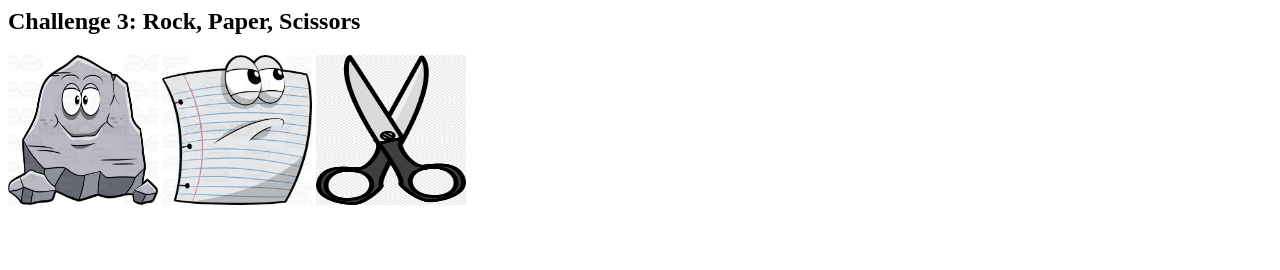
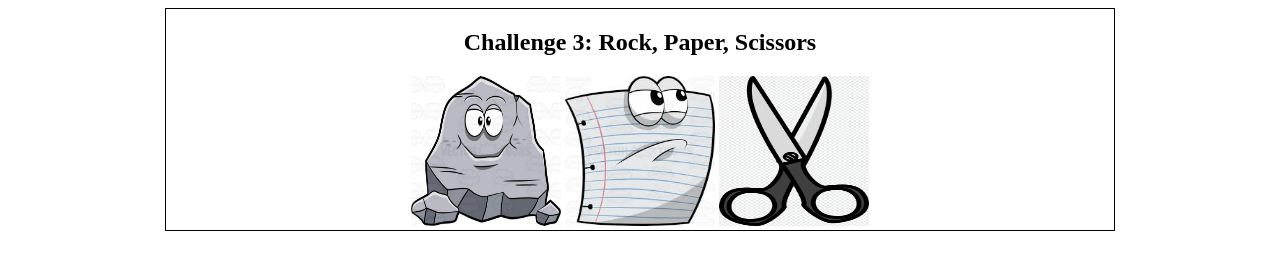
Before and after one commit to Samuelfapohunda/RPS, a plain HTML site: page index.html in a window 1280 px wide. Drawn offline with Linux system fonts and the light colour scheme.

Commit message:
Update index.html

```diff
--- a/index.html
+++ b/index.html
@@ -1,6 +1,6 @@
 <html lang="en">
 	<head>
-		<link rel="stylesheet" href="challenge 3.CSS">
+		<link rel="stylesheet" href="stylesheet.CSS">
 
 		<meta charset="UTF-8">
 <meta name="viewport"content="width-device-width,
```
